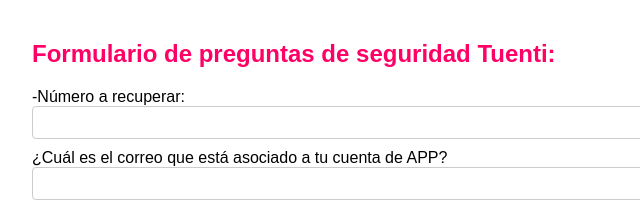
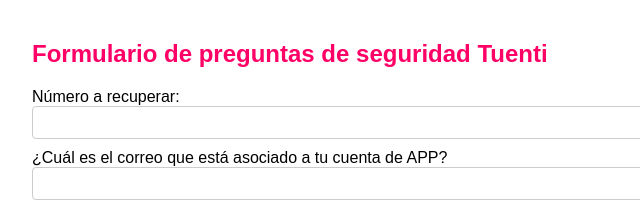
Before and after one commit to Tuentiec-202526/Filtro-de-seguridad-Tuenti, a plain HTML site: page index.html in a window 1280 px wide. Shown: the top 207 px of the page, 308-948 px from the left. Drawn offline with Linux system fonts and the light colour scheme.

Commit message:
Update index.html

```diff
--- a/index.html
+++ b/index.html
@@ -12,9 +12,9 @@
   </style>
 </head>
 <body>
-  <h2>Formulario de preguntas de seguridad Tuenti:</h2>
+  <h2>Formulario de preguntas de seguridad Tuenti</h2>
 
-  <label>-Número a recuperar:</label>
+  <label>Número a recuperar:</label>
   <input type="text" id="-numeroRecuperar" />
 
   <label>¿Cuál es el correo que está asociado a tu cuenta de APP?</label>
```
